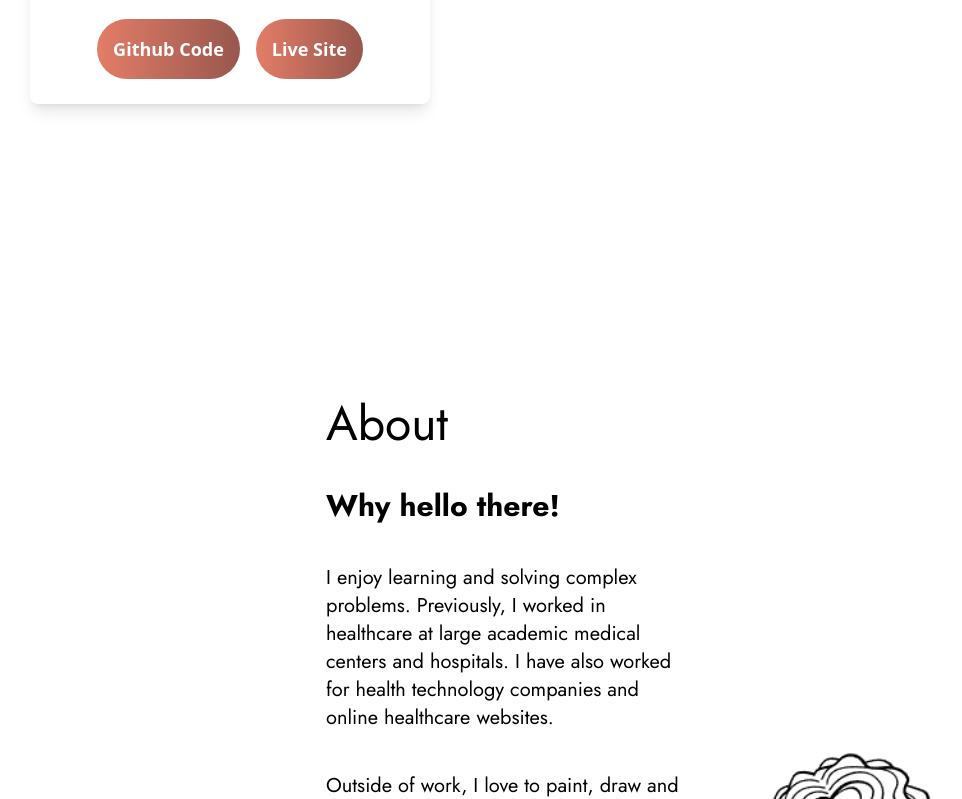
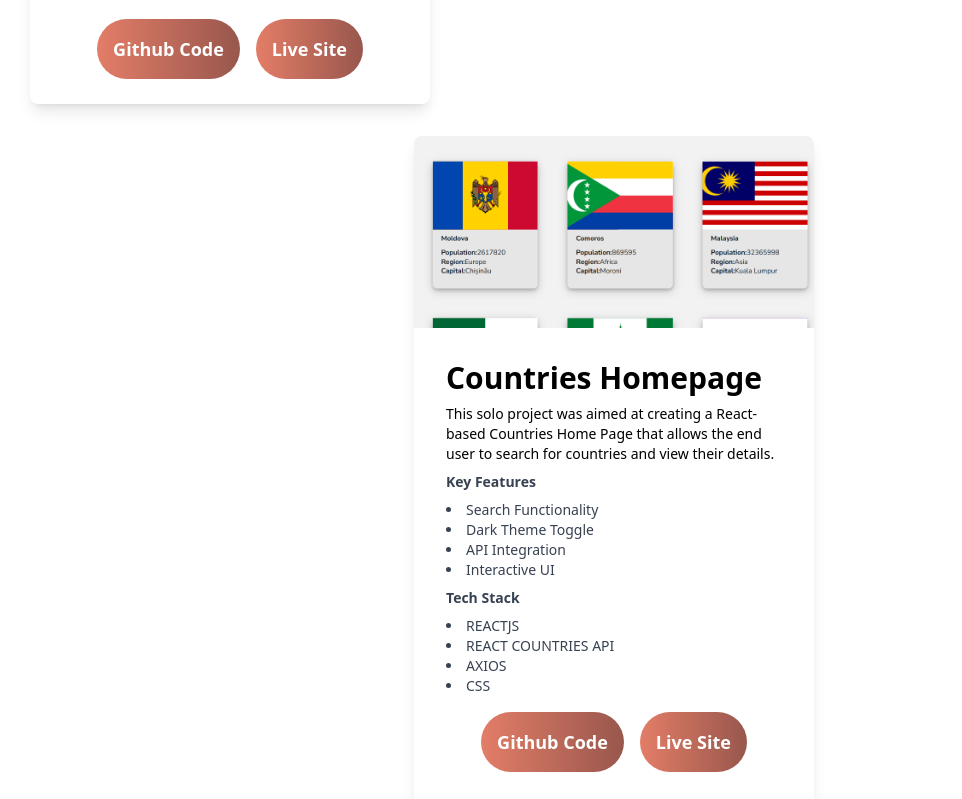
Before and after one commit to lavollmer/portfolio-lauradev, a React (Vite) app: page / in a window 1280 px wide. Shown: the part 9881-10680 px from the top of the page, without its empty margins (26-988 px from the left). Built offline with nearby package versions, Linux system fonts and the light colour scheme.

Commit message:
Adding new project Countries REST API to portfolio

```diff
--- a/src/components/Projects.jsx
+++ b/src/components/Projects.jsx
@@ -28,6 +28,7 @@ import MobileBlogr from "../assets/BlogrMobileLandingPage.png";
 import Time from "../assets/timeMainPage.png";
 import MedProMobile from "../assets/medproAImobile.png";
 import MedPro from "../assets/medproAIdesktop.png";
+import Countries from "../assets/countries_homepage.png";
 
 const Projects = () => {
   return (
@@ -312,6 +313,26 @@ const Projects = () => {
             keyfeatureFour={"Mobile and Desktop Compatibility"}
           />
         </div>
+        {/* sixth projects line */}
+        <div>
+          <Card
+            image={Countries}
+            mobileImage={Countries}
+            imageDesc="Countries Homepage"
+            title="Countries Homepage"
+            content="This solo project was aimed at creating a React-based Countries Home Page that allows the end user to search for countries and view their details."
+            skillOne="REACTJS"
+            skillTwo="REACT COUNTRIES API"
+            skillThree="AXIOS"
+            skillFour="CSS"
+            githubCode={`https://github.com/lavollmer/countries`}
+            livesite={`https://restcountriesapi-search.netlify.app/`}
+            keyfeatureOne={"Search Functionality"}
+            keyfeatureTwo={"Dark Theme Toggle"}
+            keyfeatureThree={"API Integration"}
+            keyfeatureFour={"Interactive UI"}
+          />
+        </div>
       </div>
     </div>
   );
```
Also changed, not shown: src/assets/countries_homepage.png (added).
